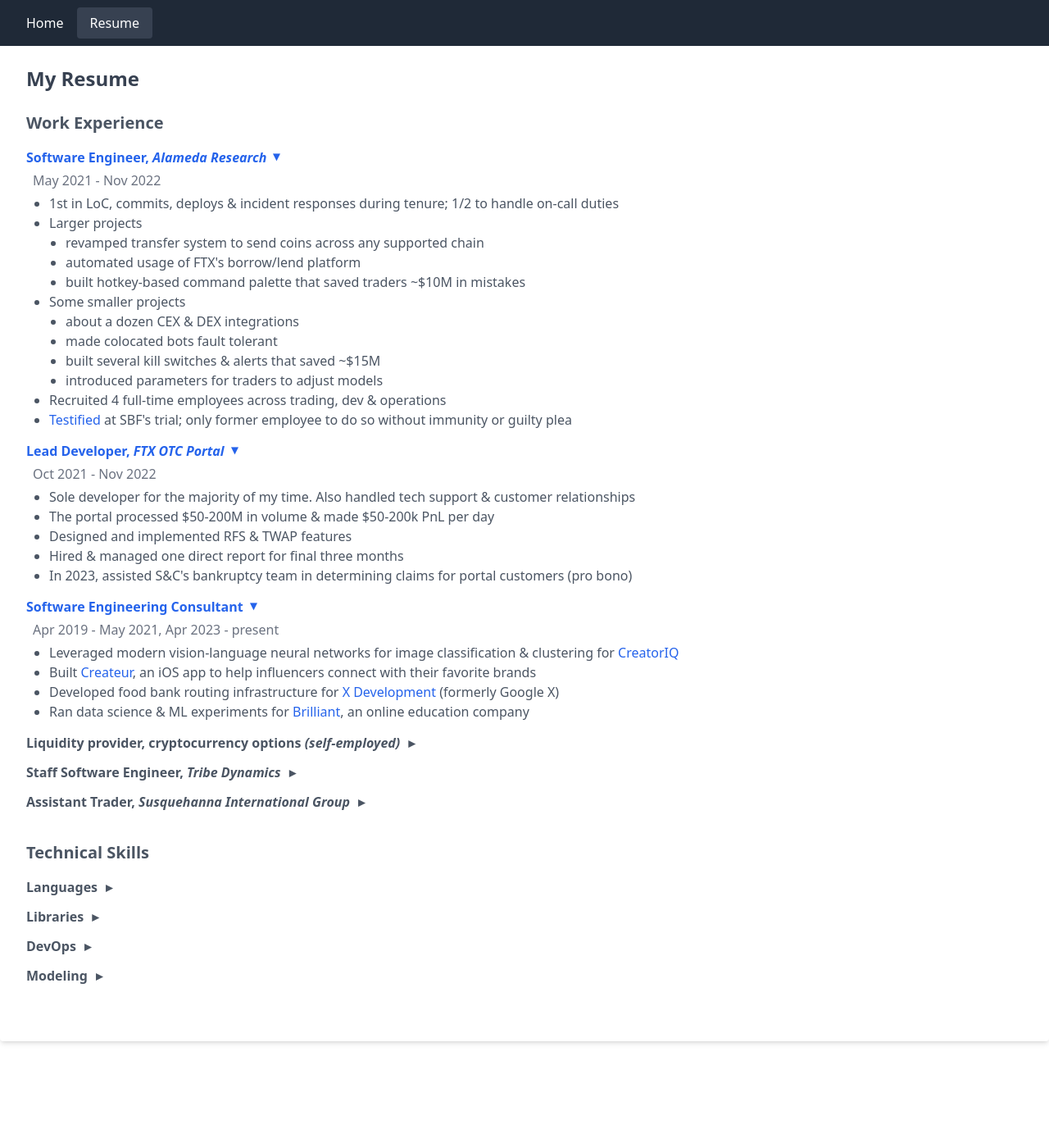
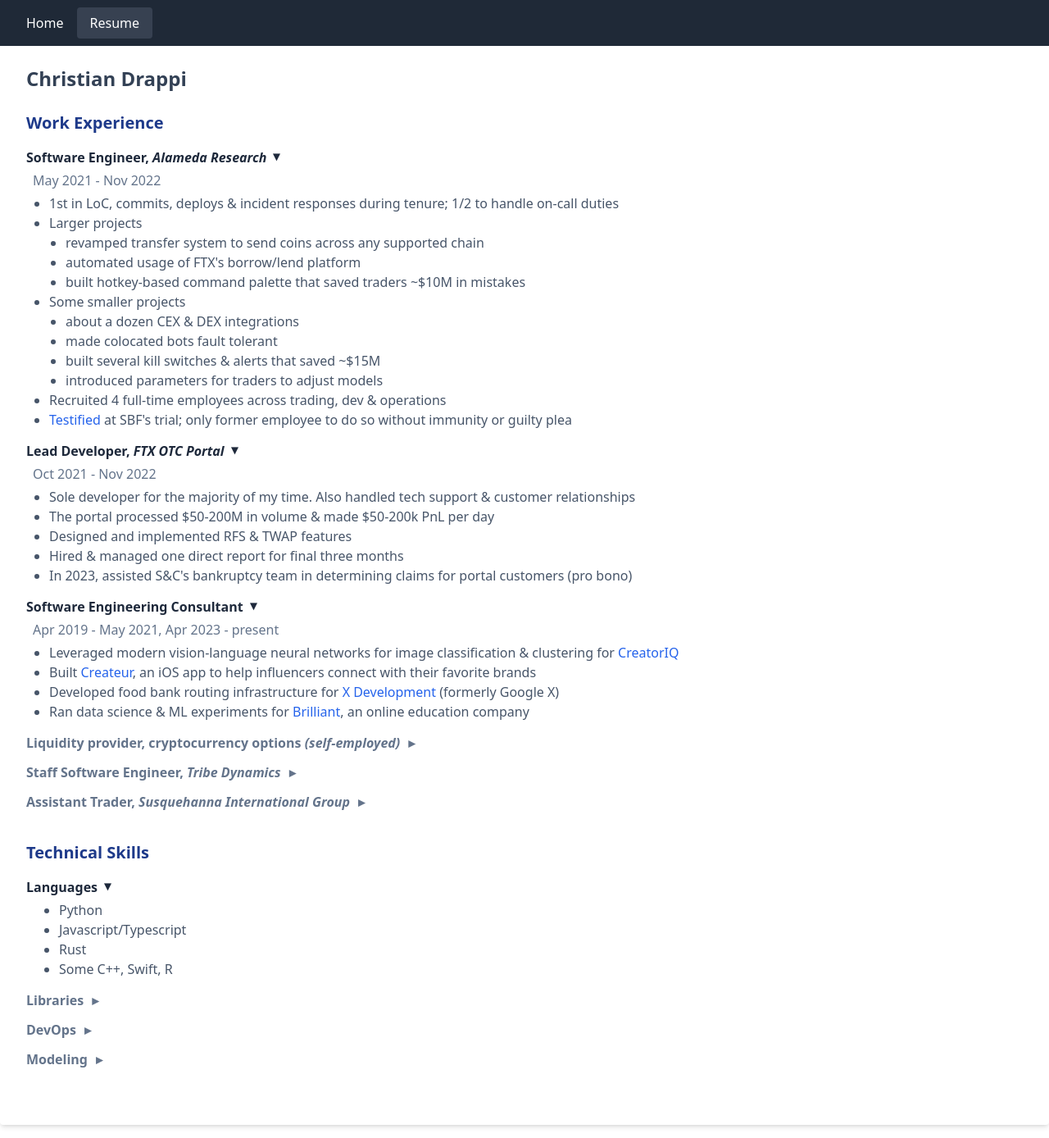
Before and after one commit to cdrappi/personal-website, a React (Create React App) app: page /resume in a window 1280 px wide. Shown: the whole page at 82% size. Before the commit the page ends 1286 px from the top, so only its background shows below. Built offline with nearby package versions, Linux system fonts and the light colour scheme.

Commit message:
finish resume

```diff
--- a/src/pages/Home.tsx
+++ b/src/pages/Home.tsx
@@ -5,7 +5,7 @@
         <div className="min-h-screen bg-gray-100 flex items-center justify-center text-center">
             <div>
                 <h1 className="text-4xl font-bold text-gray-800 mb-4">Christian Drappi's Personal Website</h1>
-                <p className="text-xl text-gray-600">[Currently under construction]</p>
+                <p className="text-xl text-gray-600">[Under construction]</p>
                 {/* Add more content and styling as needed */}
             </div>
         </div>
--- a/src/pages/Resume.tsx
+++ b/src/pages/Resume.tsx
@@ -7,7 +7,7 @@
         <div className="mb-0">
             <button
                 onClick={() => setIsOpen(!isOpen)}
-                className={`text-left w-full text-l font-semibold pt-2 pb-1 ${isOpen ? 'text-blue-600' : 'text-gray-600'}`}
+                className={`text-left w-full text-l font-semibold pt-2 pb-1 ${isOpen ? 'text-slate-800' : 'text-slate-500'}`}
             >
                 {title}
                 <span
@@ -56,12 +56,12 @@
                 openInitially={openInitially}
             >
                 <>
-                    <p className="text-gray-500 pb-1">{dates}</p>
-                    <ul className="list-disc ml-5 text-gray-600">
+                    <p className="text-slate-500 pb-1">{dates}</p>
+                    <ul className="list-disc ml-5 text-slate-600">
                         {bullets.map((b, i) =>
                             <li key={i}>
                                 {b.text}
-                                {b.subBullets && <ul className="list-disc ml-5 text-gray-600">
+                                {b.subBullets && <ul className="list-disc ml-5 text-slate-600">
                                     {b.subBullets.map((sb, j) => <li key={`${i}-${j}`}>{sb}</li>)}
                                 </ul>}
                             </li>)
@@ -75,7 +75,7 @@
 
 const SkillsSection: React.FC<{ title: string, skills: string[], openInitially?: boolean }> = ({ title, skills, openInitially = false }) =>
     <CollapsibleSection title={title} openInitially={openInitially}>
-        <ul className="list-disc ml-8 text-gray-600">
+        <ul className="list-disc ml-8 text-slate-600">
             {skills.map((s, i) => <li key={i}>{s}</li>)}
         </ul>
     </CollapsibleSection>
@@ -93,13 +93,10 @@
     </a>
 
 
-const Resume: React.FC = () => {
+const WorkExperience: React.FC = () => {
     return (
-        <div className="bg-white shadow-md rounded px-8 pt-6 pb-8 mb-4">
-            <h2 className="text-2xl font-bold text-gray-700 mb-6">My Resume</h2>
-
         <div className="mb-8">
-                <h3 className="text-xl font-semibold text-gray-600 mb-2">Work Experience</h3>
+            <h3 className="text-xl font-semibold text-blue-900 mb-2">Work Experience</h3>
             <ExperienceSection
                 role="Software Engineer"
                 company="Alameda Research"
@@ -182,8 +179,13 @@
                 openInitially={false}
             />
         </div>
+    )
+}
+
+const TechnicalSkills: React.FC = () => {
+    return (
         <div className="mb-8">
-                <h3 className="text-xl font-semibold text-gray-600 mb-2">Technical Skills</h3>
+            <h3 className="text-xl font-semibold text-blue-900 mb-2">Technical Skills</h3>
             <SkillsSection
                 title="Languages"
                 skills={[
@@ -192,6 +194,7 @@
                     "Rust",
                     "Some C++, Swift, R",
                 ]}
+                openInitially={true}
             />
             <SkillsSection
                 title="Libraries"
@@ -220,6 +223,16 @@
                 ]}
             />
         </div>
+    )
+}
+
+
+const Resume: React.FC = () => {
+    return (
+        <div className="bg-white shadow-md rounded px-8 pt-6 pb-8 mb-4">
+            <h2 className="text-2xl font-bold text-slate-700 mb-6">Christian Drappi</h2>
+            <WorkExperience />
+            <TechnicalSkills />
         </div>
     );
 }
```
Lines whose indentation alone changed are shown as unchanged.
